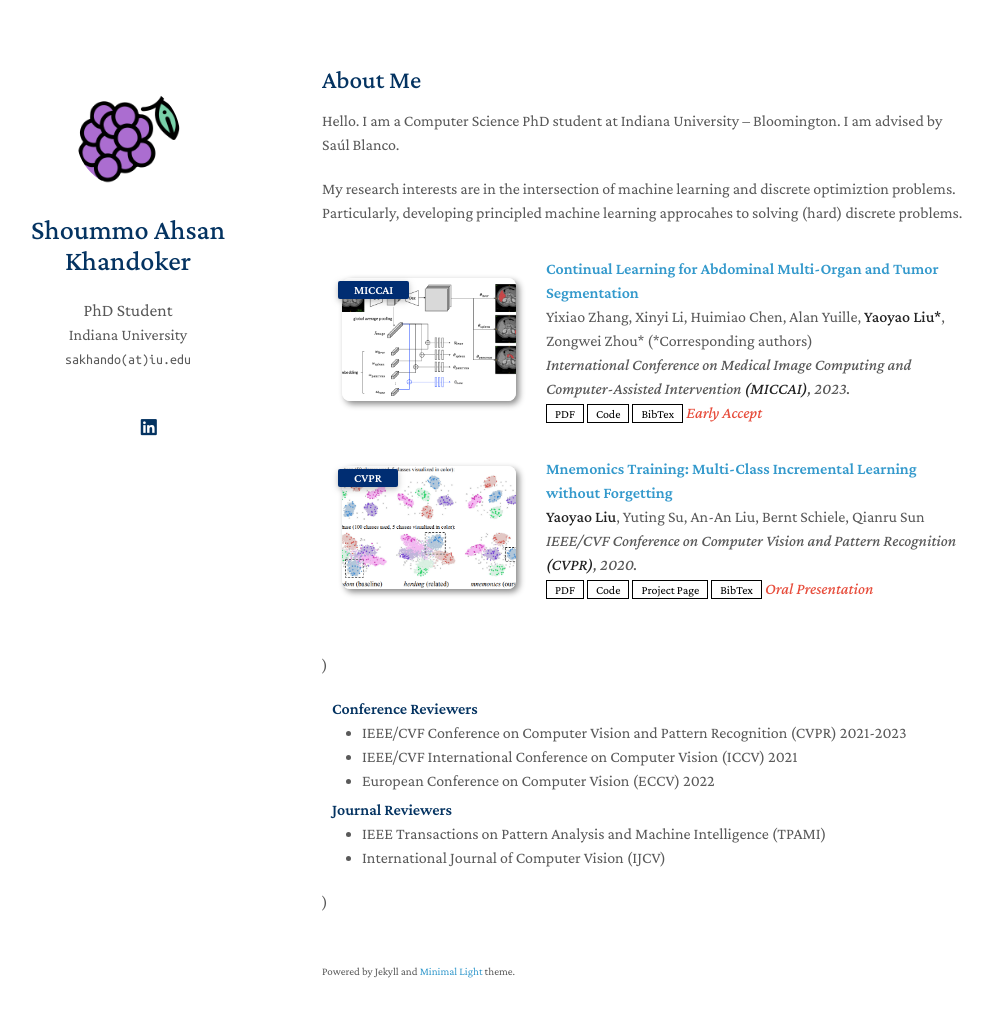
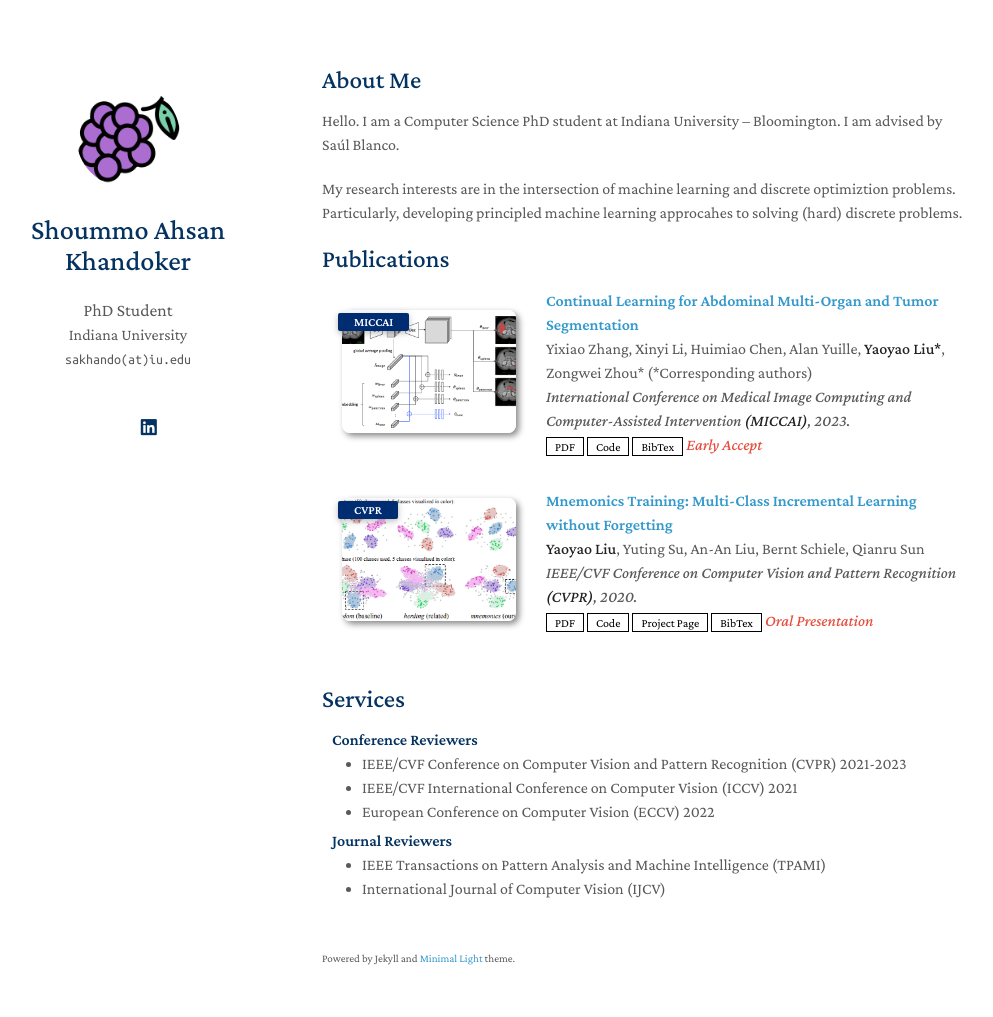
Before and after one commit to shoummoak/shoummoak.github.io, a Jekyll site: the page built from index.md, in a window 1280 px wide and 1052 px high. Shown: the top 1017 px of the window, without its empty margins (148-1141 px from the left). Built offline with Jekyll 4.4.1, drawn with Linux system fonts in a browser that asks for light colours; a style sheet for code colours, icons or effects is not loaded; our own code applies the rules of GitHub Pages for plain Markdown files.

Commit message:
Update index.md

```diff
--- a/index.md
+++ b/index.md
@@ -8,6 +8,6 @@ Hello. I am a Computer Science PhD student at Indiana University -- Bloomington.
 
 My research interests are in the intersection of machine learning and discrete optimiztion problems. Particularly, developing principled machine learning approcahes to solving (hard) discrete problems.
 
-[//]: <> ({% include_relative _includes/publications.md %})
+{% include_relative _includes/publications.md %}
 
-[//]: <> ({% include_relative _includes/services.md %})
+{% include_relative _includes/services.md %}
```
